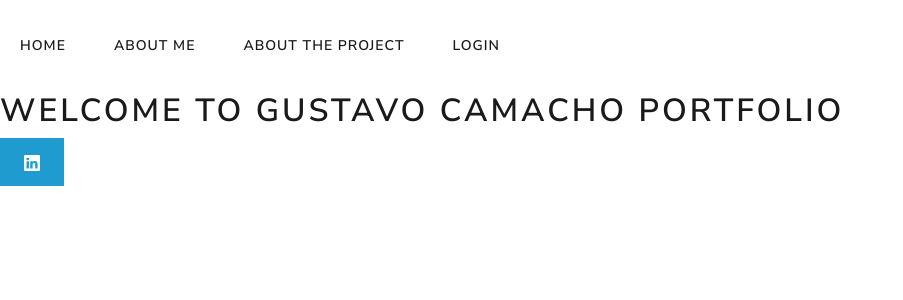
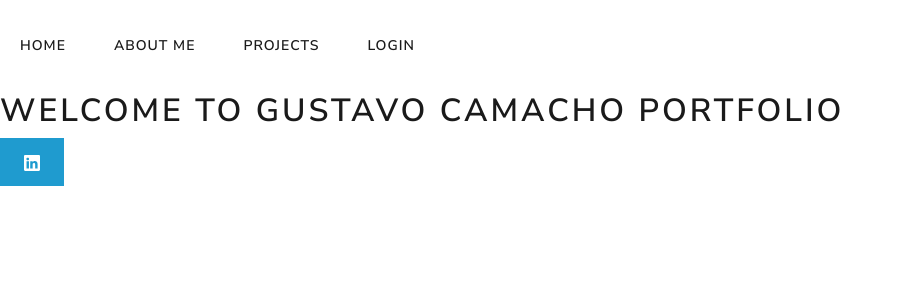
Before and after one commit to Gusttav28/Gustavo-Camacho-Portfolio, a Flask app: page / in a window 1280 px wide. Shown: the top 300 px of the page, without its empty margins (0-903 px from the left). Run offline with Flask 3, Linux system fonts and the light colour scheme.

Commit message:
add page projects

```diff
--- a/app.py
+++ b/app.py
@@ -12,7 +12,7 @@ def aboutme():
 
 @app.route("/projects")
 def projects():
-    return render_template("project.html")
+    return render_template("projects.html")
 
 if __name__ == "__main__":
     app.run(port=3023, debug=True)
--- a/templates/layouts/layout.html
+++ b/templates/layouts/layout.html
@@ -23,7 +23,7 @@
                     <a class="nav-link active" href="/aboutme">About Me</a>
                 </li>
                 <li class="nav-item">
-                  <a class="nav-link active" aria-current="page" href="/projects">About The Project</a>
+                  <a class="nav-link active" aria-current="page" href="/projects">Projects</a>
                 </li>
               <li class="nav-item">
                 <a class="nav-link active" href="/login">Login</a>
```
